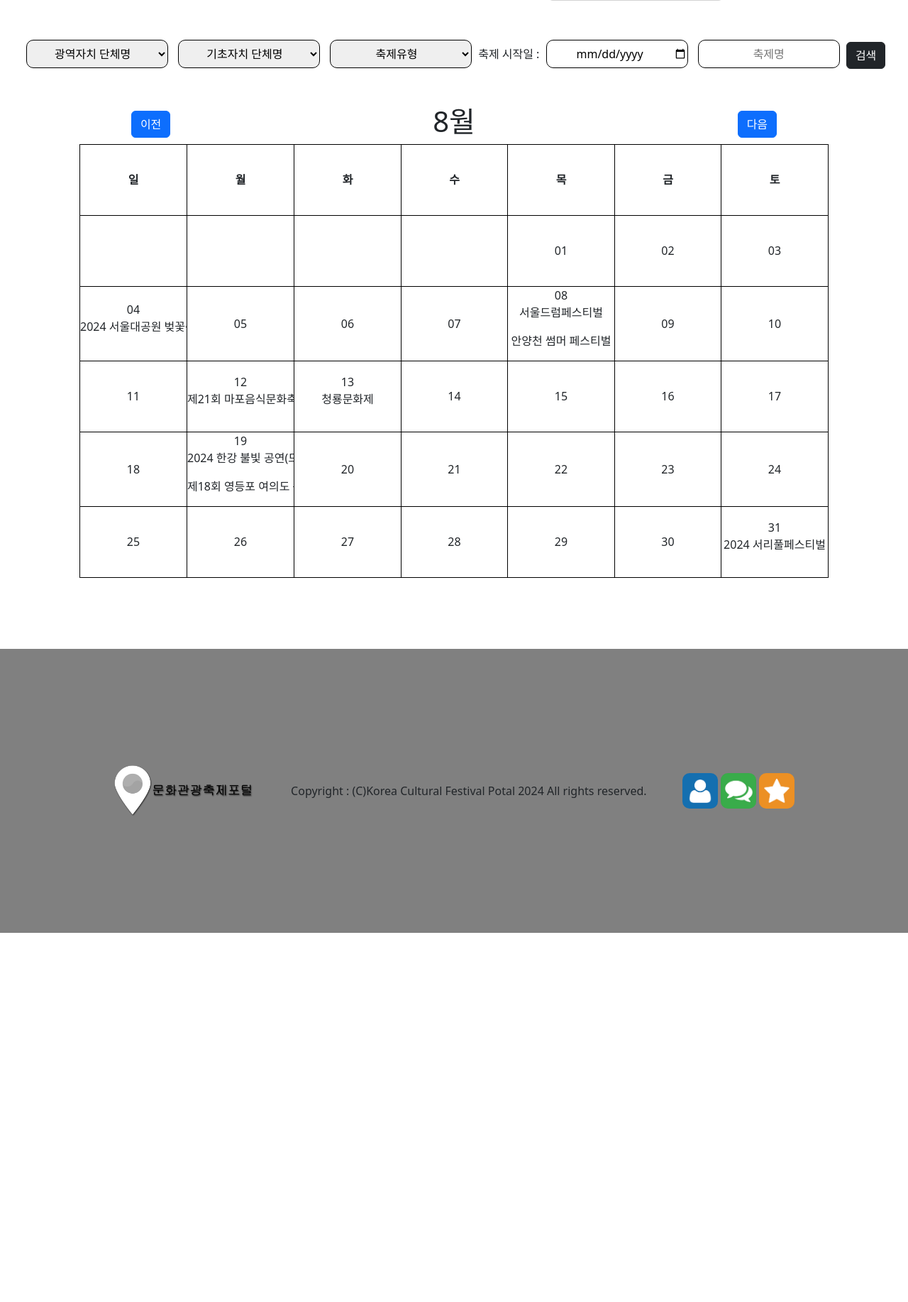
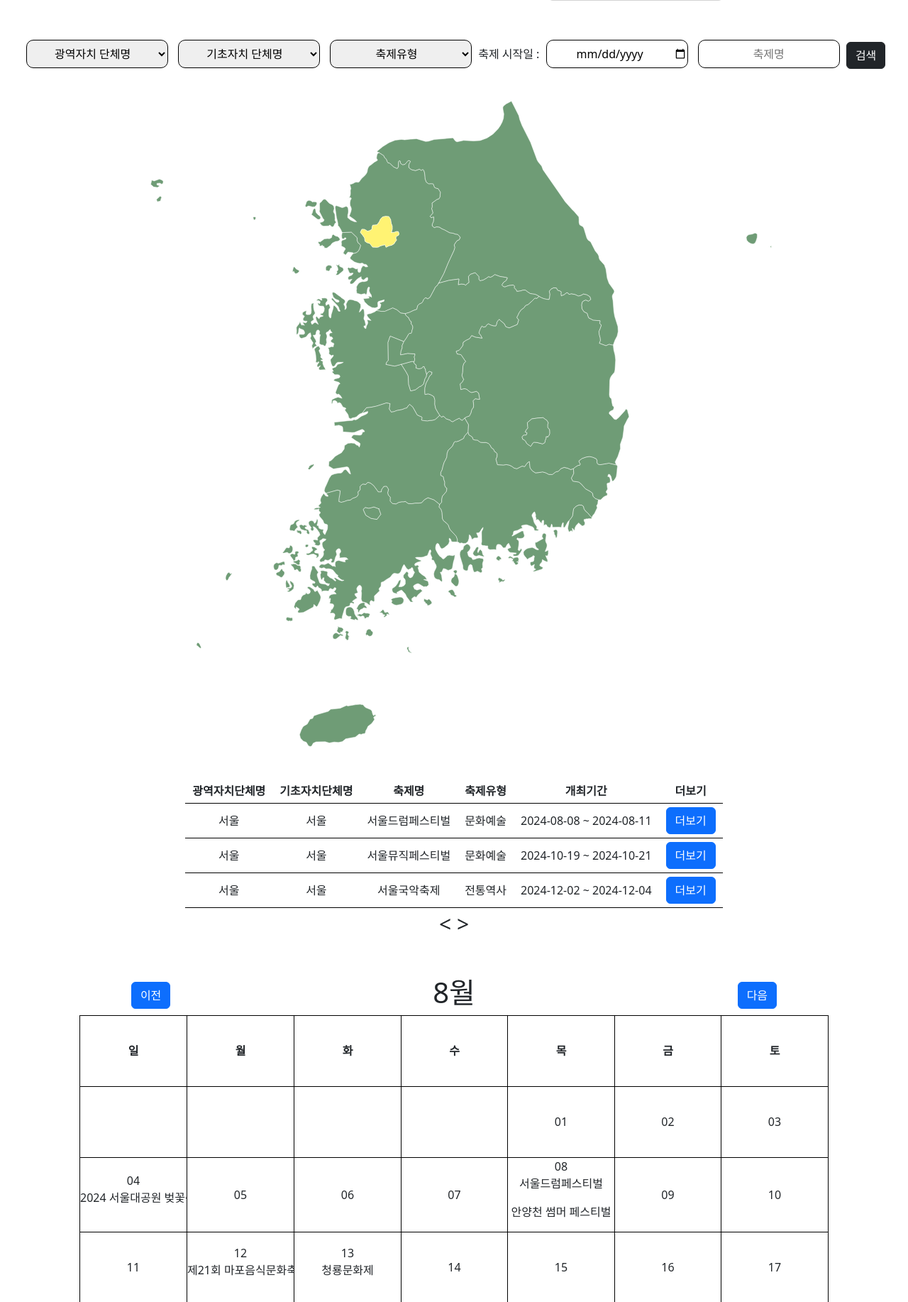
Before and after one commit to doeun07/Gwangju_Nationwide_Skills_Competiton, a PHP site: page / in a window 1280 px wide. Shown: the part 1189-3023 px from the top of the page at 71% size. Before the commit the page ends 2503 px from the top, so only its background shows below. Run offline with PHP 8.4, Linux system fonts and the light colour scheme.

Commit message:
축제 찾기 섹션 제작

```diff
--- a/css/style.css
+++ b/css/style.css
@@ -326,6 +326,22 @@ input[name="best"]:checked~.modal,
   border: 1px solid black;
 }
 
+.search_result table th,
+.search_result table td {
+  padding: 5px 10px;
+  border-bottom: 1px solid black;
+  text-align: center;
+}
+
+.search_result_menu {
+  text-align: center;
+  font-size: 30px;
+}
+
+.search_result_menu label {
+  cursor: pointer;
+}
+
 /* 이달의 축제 영역 */
 .calendar {
   margin-top: 50px;
--- a/index.html
+++ b/index.html
@@ -349,6 +349,49 @@
         </div>
 
         <div class="map">
+            <img src="./선수제공파일/maps/kr.svg" alt="">
+        </div>
+
+        <div class="search_result">
+            <table>
+                <tr>
+                    <th>광역자치단체명</th>
+                    <th>기초자치단체명</th>
+                    <th>축제명</th>
+                    <th>축제유형</th>
+                    <th>개최기간</th>
+                    <th>더보기</th>
+                </tr>
+                <tr>
+                    <td>서울</td>
+                    <td>서울</td>
+                    <td>서울드럼페스티벌</td>
+                    <td>문화예술</td>
+                    <td>2024-08-08 ~ 2024-08-11</td>
+                    <td><button type="button" class="btn btn-primary">더보기</button></td>
+                </tr>
+                <tr>
+                    <td>서울</td>
+                    <td>서울</td>
+                    <td>서울뮤직페스티벌</td>
+                    <td>문화예술</td>
+                    <td>2024-10-19 ~ 2024-10-21</td>
+                    <td><button type="button" class="btn btn-primary">더보기</button></td>
+                </tr>
+                <tr>
+                    <td>서울</td>
+                    <td>서울</td>
+                    <td>서울국악축제</td>
+                    <td>전통역사</td>
+                    <td>2024-12-02 ~ 2024-12-04</td>
+                    <td><button type="button" class="btn btn-primary">더보기</button></td>
+                </tr>
+
+            </table>
+            <div class="search_result_menu">
+                <label>&lt;</label>
+                <label>&gt;</label>
+            </div>
         </div>
     </div>
     <!-- 축제 찾기 섹션 끝 -->
```
Also changed, not shown: 선수제공파일/maps/kr.svg.
